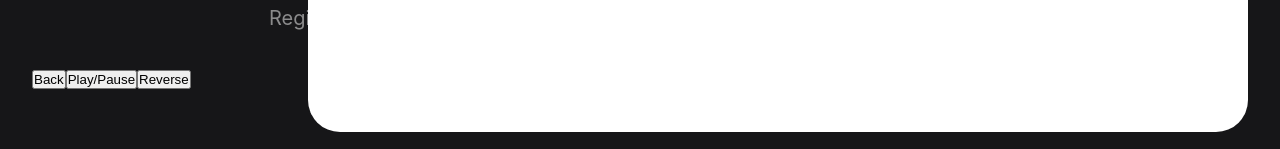
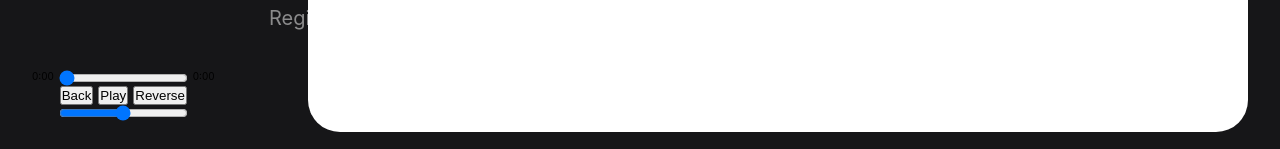
Before and after one commit to khalil0525/sound-garden-app, a React (Create React App) app: page / in a window 1280 px wide. Shown: the part 648-797 px from the top of the page. Built offline with nearby package versions, Linux system fonts and the light colour scheme; no server answers.

Commit message:
Added a duration component to handle song time, finished most work on AudioPlayer component

```diff
--- a/src/components/AudioPlayer/AudioPlayer.js
+++ b/src/components/AudioPlayer/AudioPlayer.js
@@ -1,5 +1,7 @@
-import React, { useReducer } from "react";
+import React, { useReducer, useRef } from "react";
 import ReactPlayer from "react-player/file";
+import styles from "./AudioPlayer.module.css";
+import Duration from "./Duration";
 
 let initialState = {
   url: null,
@@ -10,22 +12,181 @@ let initialState = {
   loaded: 0,
   duration: 0,
   loop: false,
+  seeking: false,
 };
+
+const audioPlayerReducer = (state, action) => {
+  switch (action.type) {
+    case "PLAY_PAUSE_CLICK":
+      return { ...state, playing: !state.playing };
+    case "VOLUME_CHANGE":
+      return { ...state, volume: action.payload };
+
+    case "SEEK_POSITION_CHANGE":
+      return { ...state, played: action.payload };
+    case "SEEK_MOUSE_DOWN":
+      return { ...state, seeking: true };
+    case "SEEK_MOUSE_UP":
+      return { ...state, seeking: false };
+
+    case "PROGRESS_CHANGE":
+      return { ...state, ...action.payload };
+    case "DURATION_CHANGE":
+      return { ...state, duration: action.payload };
+    case "LOAD_SONG":
+      return { ...state, ...action.payload };
+    case "PLAY":
+      return { ...state, playing: true };
+    case "PAUSE":
+      return { ...state, playing: false };
+    default:
+      return { ...state };
+  }
+};
+//Component function
 const AudioPlayer = () => {
+  //Reducer
+  const [audioPlayerState, dispatchAudioPlayerState] = useReducer(
+    audioPlayerReducer,
+    initialState
+  );
+  //Destructure our reducer state
+  const {
+    url,
+    playing,
+    volume,
+    muted,
+    played,
+    loaded,
+    duration,
+    loop,
+    seeking,
+  } = audioPlayerState;
+  //Ref to ReactPlayer
+  const player = useRef();
+  //Function to load songs
+  const load = (url) => {
+    dispatchAudioPlayerState({
+      type: "LOAD_SONG",
+      payload: { url, played: 0, loaded: 0 },
+    });
+  };
+
+  const handlePlayPause = () => {
+    dispatchAudioPlayerState({ type: "PLAY_PAUSE_CLICK" });
+  };
+  const handleVolumeChange = (event) => {
+    dispatchAudioPlayerState({
+      type: "VOLUME_CHANGE",
+      payload: parseFloat(event.target.value),
+    });
+  };
+  const handlePlay = () => {
+    dispatchAudioPlayerState({ type: "PLAY" });
+  };
+  const handlePause = () => {
+    dispatchAudioPlayerState({ type: "PAUSE" });
+  };
+
+  const handleSeekMouseDown = (event) => {
+    console.log("MOUSE DOWN");
+    dispatchAudioPlayerState({ type: "SEEK_MOUSE_DOWN" });
+  };
+
+  const handleSeekChange = (event) => {
+    console.log("seekChange", event.target.value);
+    console.log(player);
+    dispatchAudioPlayerState({
+      type: "SEEK_POSITION_CHANGE",
+      payload: parseFloat(event.target.value),
+    });
+  };
+
+  const handleSeekMouseUp = (event) => {
+    console.log("MOUSE UP");
+    dispatchAudioPlayerState({ type: "SEEK_MOUSE_UP" });
+    player.current.seekTo(parseFloat(event.target.value));
+  };
+
+  const handleProgress = (state) => {
+    // We only want to update time slider if we are not currently seeking
+    if (!seeking) {
+      dispatchAudioPlayerState({ type: "PROGRESS_CHANGE", payload: state });
+    }
+  };
+  const handleDuration = (songDuration) => {
+    dispatchAudioPlayerState({
+      type: "DURATION_CHANGE",
+      payload: songDuration,
+    });
+  };
+  //THIS FUNCTION NEEDS TO CHECK WHETHER WE HAVE MORE TRACKS TO PLAY OR THIS IS THE LAST SONG
+  const handleEnded = () => {
+    console.log("onEnded");
+    dispatchAudioPlayerState({ playing: false });
+  };
+
   return (
-    <>
+    <div className={styles["audio-player"]}>
       <ReactPlayer
+        ref={player}
         width={0}
         height={0}
         url="https://firebasestorage.googleapis.com/v0/b/sound-garden-eeeed.appspot.com/o/songs%2FxCvggxf5HPhL9xBbHOz49BWcsly2%2FDADADADA.mp3?alt=media&token=a0255825-856e-447b-b9f1-cd0eaba7e046"
+        playing={playing}
+        volume={volume}
+        muted={muted}
+        // onReady={handlePlay}
+        // onStart={() => console.log("onStart")}
+        onPlay={handlePlay}
+        onPause={handlePause}
+        // onBuffer={() => console.log("onBuffer")}
+        onSeek={(e) => console.log("onSeek", e)}
+        // onEnded={handleEnded}
+        onError={(e) => console.log("onError", e)}
+        onProgress={handleProgress}
+        onDuration={handleDuration}
       />
-      <div>
-        <button>Back</button>
-        {/* {playing ? 'Pause' : 'Play'} */}
-        <button>Play/Pause</button>
-        <button>Reverse</button>
+      <div className={styles["audio-player_controls"]}>
+        {/* SEEK  */}
+        <div className={styles["audio-player_controls_seek"]}>
+          <Duration seconds={duration * played} />
+          <input
+            type="range"
+            min={0}
+            max={0.999999}
+            step="any"
+            value={played}
+            onChange={handleSeekChange}
+            onMouseDown={handleSeekMouseDown}
+            onMouseUp={handleSeekMouseUp}
+          />
+          <Duration seconds={duration * (1 - played)} />
+        </div>
+
+        {/* PREVIOUS/PLAY&PAUSE/NEXT */}
+        <div className={styles["audio-player_controls_main"]}>
+          <button>Back</button>
+          {/*  */}
+          <button onClick={handlePlayPause}>
+            {playing ? "Pause" : "Play"}
+          </button>
+          <button>Reverse</button>
+        </div>
+
+        {/* VOLUME */}
+        <div className={styles["audio-player_controls_volume"]}>
+          <input
+            type="range"
+            min={0}
+            max={1}
+            step="any"
+            value={volume}
+            onChange={handleVolumeChange}
+          />
+        </div>
       </div>
-    </>
+    </div>
   );
 };
 
--- /dev/null
+++ b/src/components/AudioPlayer/AudioPlayer.module.css
@@ -0,0 +1,21 @@
+.audio-player {
+}
+.audio-player_controls {
+  display: flex;
+  flex-direction: column;
+}
+.audio-player_controls_seek {
+  display: flex;
+  gap: 0.5rem;
+  justify-content: space-between;
+}
+.audio-player_controls_main {
+  display: flex;
+  gap: 0.5rem;
+  justify-content: center;
+}
+.audio-player_controls_volume {
+  display: flex;
+  gap: 0.5rem;
+  justify-content: center;
+}
--- /dev/null
+++ b/src/components/AudioPlayer/Duration.js
@@ -0,0 +1,25 @@
+import React from "react";
+
+const Duration = ({ className, seconds }) => {
+  const format = (seconds) => {
+    const date = new Date(seconds * 1000);
+    const hh = date.getUTCHours();
+    const mm = date.getUTCMinutes();
+    const ss = pad(date.getUTCSeconds());
+    if (hh) {
+      return `${hh}:${pad(mm)}:${ss}`;
+    }
+    return `${mm}:${ss}`;
+  };
+
+  const pad = (string) => {
+    return ("0" + string).slice(-2);
+  };
+  return (
+    <time dateTime={`P${Math.round(seconds)}S`} className={className}>
+      {format(seconds)}
+    </time>
+  );
+};
+
+export default Duration;
```
Also changed, not shown: src/components/AudioPlayer/Duration.module.css (added).
